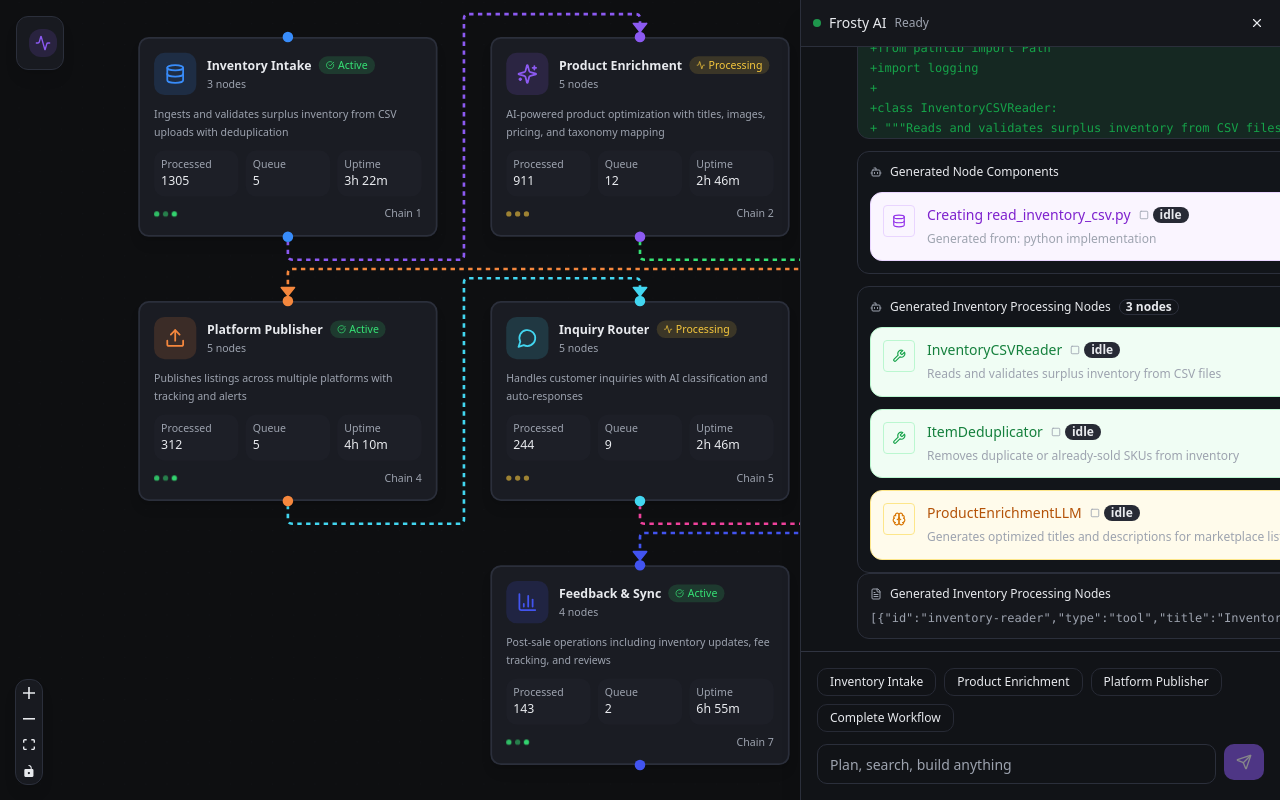
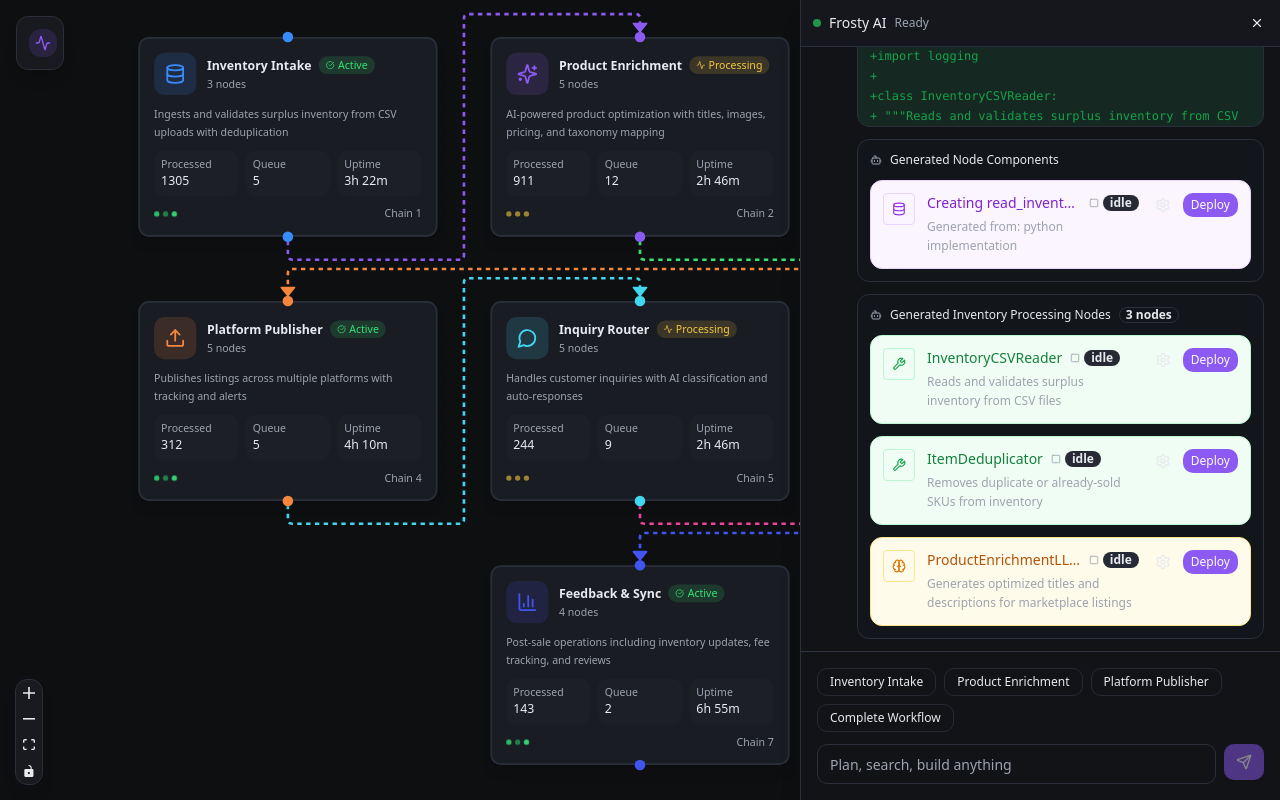
Before and after one commit to stef-writes/node-whisperer, a React (Vite) app in the folder frontend/: page / in a window 1280 px wide. Built offline with nearby package versions, Linux system fonts and the light colour scheme.

Commit message:
auto-commit for 4097f2c5-1a6d-4079-82e9-0b6f5416ddaf

```diff
--- a/frontend/src/components/ChatInterface.tsx
+++ b/frontend/src/components/ChatInterface.tsx
@@ -348,7 +348,7 @@ export default function ChatInterface({ onNodeRequest, currentScope }: ChatInter
                                 )}
 
                                 {/* Other artifact types */}
-                                {!['diagram', 'mermaid', 'code', 'spec', 'analysis'].includes(artifact.type) && (
+                                {!['diagram', 'mermaid', 'code', 'spec', 'analysis', 'nodes'].includes(artifact.type) && (
                                   <div className="bg-card/50 border border-border rounded-lg p-3">
                                     <div className="flex items-center gap-2 mb-2">
                                       <FileText size={12} className="text-muted-foreground" />
```
